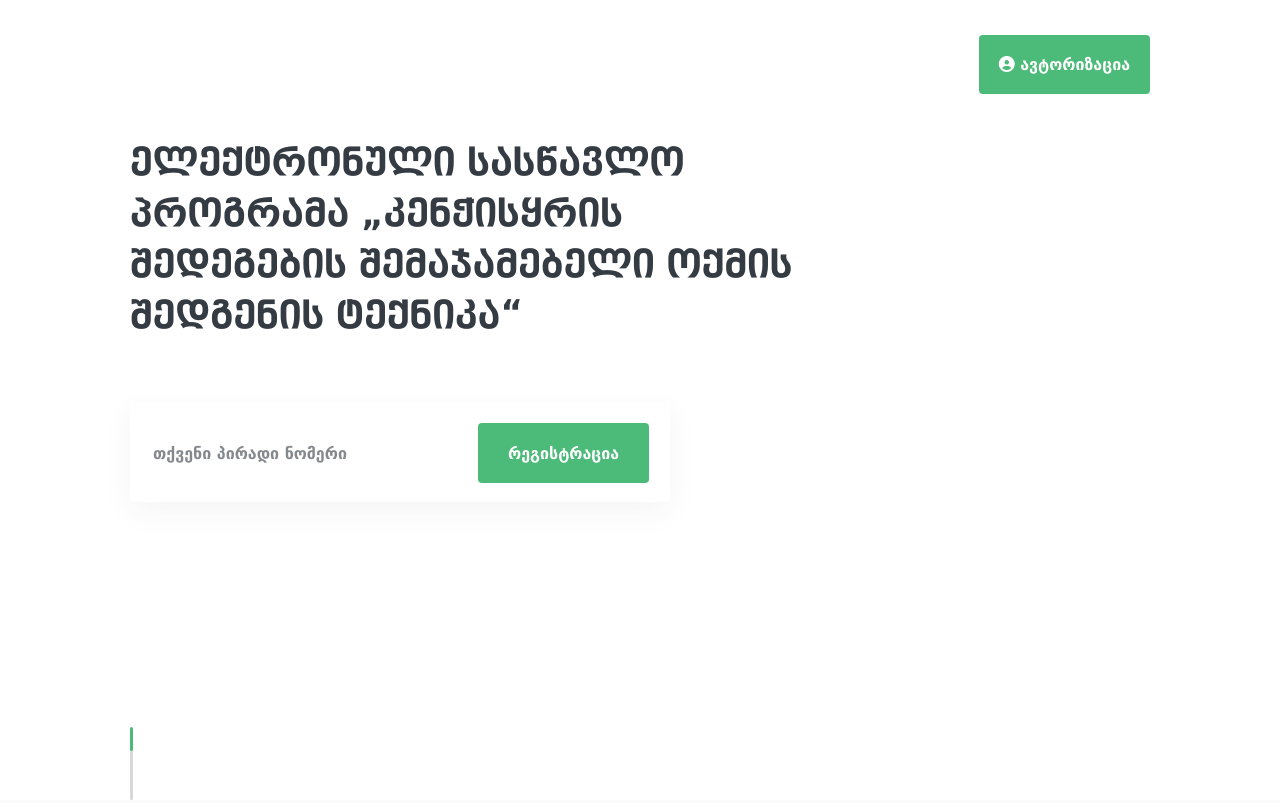
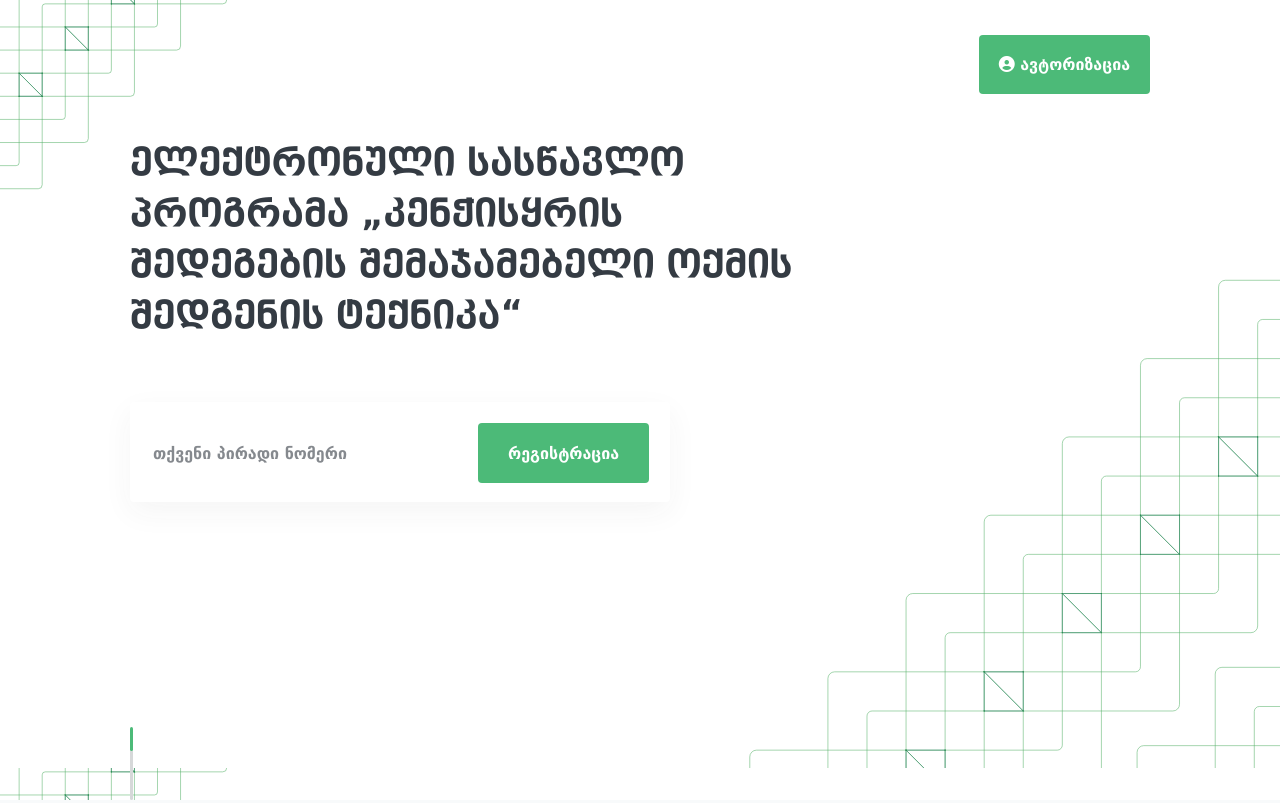
Before and after one commit to iosebi2899/olqs, a plain HTML site: page index.html in a window 1280 px wide. Shown: the top 803 px of the page. Drawn offline with nearby package versions, Linux system fonts and the light colour scheme.

Commit message:
layout added

```diff
--- a/css/styles.css
+++ b/css/styles.css
@@ -531,3 +531,6 @@ footer p{
   .filled{
     color: rgb(52, 59, 67) !important;
 }
+.layout{
+    background-image: url(./../img/layout.svg);
+}
--- a/index.html
+++ b/index.html
@@ -11,7 +11,7 @@
     <script src="https://kit.fontawesome.com/1bd888af31.js" crossorigin="anonymous"></script>
 </head>
 <body>
-    <header id="header" class="main-header">
+    <header id="header" class="main-header layout">
         <a class="shown" id="a" href="auth.html"><i class="fas fa-user-circle"></i> ავტორიზაცია</a>
         <a id="a" href="auth.html">გამოსვლა <i class="fas fa-sign-out-alt"></i></a>
         <h1>ᲔᲚᲔᲥᲢᲠᲝᲜᲣᲚᲘ ᲡᲐᲡᲬᲐᲕᲚᲝ ᲞᲠᲝᲒᲠᲐᲛᲐ „ᲙᲔᲜᲭᲘᲡᲧᲠᲘᲡ ᲨᲔᲓᲔᲒᲔᲑᲘᲡ ᲨᲔᲛᲐᲯᲐᲛᲔᲑᲔᲚᲘ ᲝᲥᲛᲘᲡ ᲨᲔᲓᲒᲔᲜᲘᲡ ᲢᲔᲥᲜᲘᲙᲐ“</h1>
```
Also changed, not shown: img/layout.svg (added).
